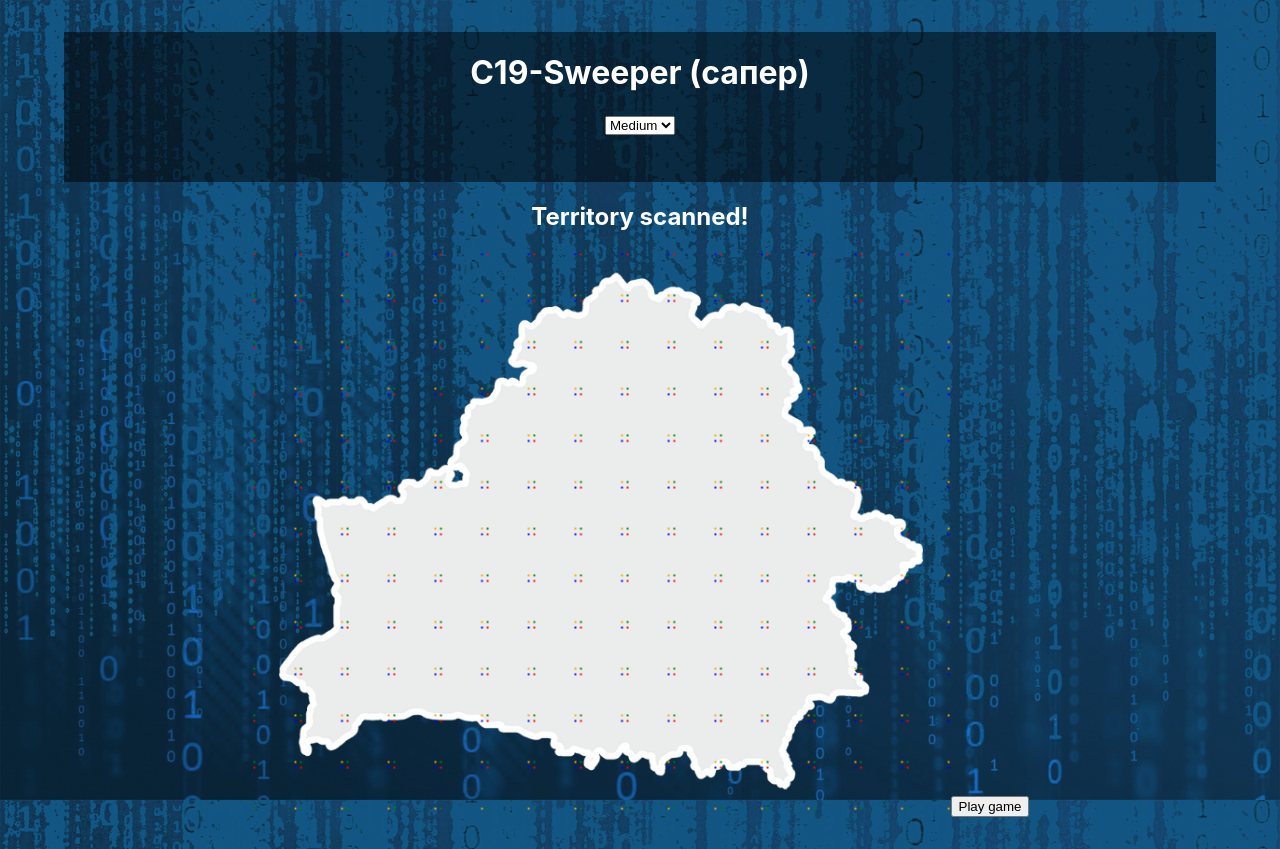
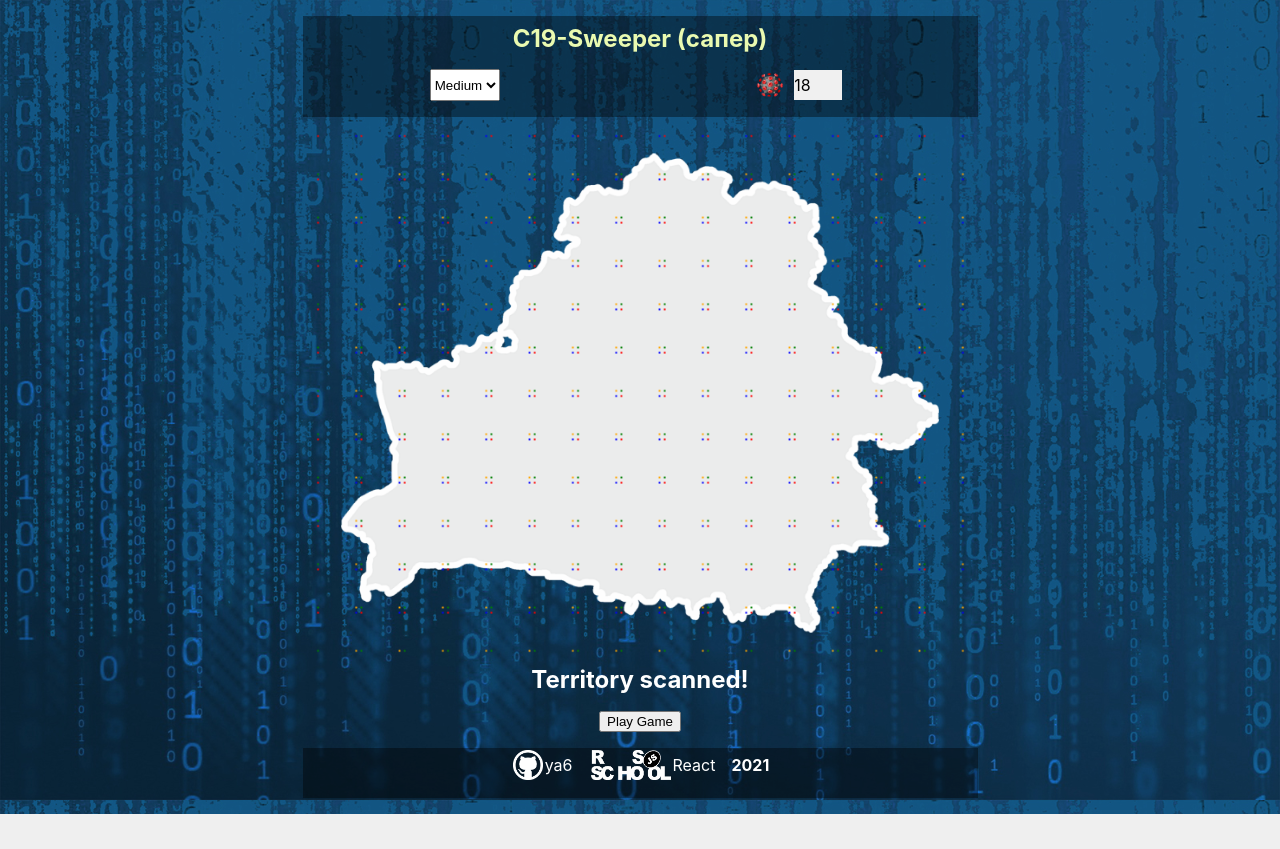
Before and after one commit to ya6/react-game, a React (Create React App) app: page / in a window 1280 px wide. After the commit the page ends 814 px from the top, so only its background shows below. Built offline with nearby package versions, Linux system fonts and the light colour scheme.

Commit message:
fix: some bugs & feat: add footer

```diff
--- a/src/App.css
+++ b/src/App.css
@@ -2,9 +2,9 @@
   text-align: center;
 
   max-width: 90%;
-  margin: 2rem auto ;
-   /* border: 1px solid red; */
-   display: flex;
+  margin: 0 auto ;
+
+  display: flex;
   flex-direction: column;
   align-items: center;
 
@@ -15,6 +15,15 @@
   color: white
 }
 
+
+.text-lime {
+  color: rgb(234, 250, 176)
+}
+
 .canvas-block {
   max-width: 90%;
 }
+
+.brd {
+  border: 1px solid yellowgreen;
+}
--- a/src/App.js
+++ b/src/App.js
@@ -4,6 +4,7 @@ import Header from "./components/header";
 import Field from "./components/field";
 import _random from "./helpers/_random";
 import back_url from "./assets/img/dig_bel_2+.png";
+import Footer from "./components/footer";
 
 class App extends Component {
   state = {
@@ -27,7 +28,6 @@ class App extends Component {
   removed_canvasRef = React.createRef();
 
   fieldSizeHandler = (e) => {
-    console.log("fieldSizeHandler ", e.target.value);
 
     const _field_size_factor = e.target.value;
 
@@ -43,7 +43,6 @@ class App extends Component {
   };
 
   componentDidMount() {
-    console.log("App componentDidMount");
 
     const _screenWidth =
       window.innerWidth ||
@@ -54,11 +53,7 @@ class App extends Component {
       document.documentElement.clientHeight ||
       document.body.clientHeight;
 
-
-
     this.setNewField();
-
-
 
     this.setState({
       screenWidth: _screenWidth,
@@ -71,7 +66,6 @@ class App extends Component {
 
     const { fieldWidth, fieldHeight, size, imageWidth } = this.state;
 
-
     const _screenWidth =
       window.innerWidth ||
       document.documentElement.clientWidth ||
@@ -80,7 +74,6 @@ class App extends Component {
       window.innerHeight ||
       document.documentElement.clientHeight ||
       document.body.clientHeight;
-
 
     const _spots = Math.floor(fieldWidth * fieldHeight * 0.1);
     const _imageRatio = imageWidth / (fieldWidth * size);
@@ -211,7 +204,6 @@ class App extends Component {
 
       // set bombs
       let b = 0;
-      console.log("spots", this.state.spots);
       while (b < _spots) {
         const _y = _random(0, fieldHeight - 1);
         const _x = _random(0, fieldWidth - 1);
@@ -262,45 +254,38 @@ class App extends Component {
       }
     });
 
+    //set main map blok size ratio
 
-    //set main map blok size ratio
-      console.log('_screenWidth',_screenWidth);
-      console.log('_screenHeight', _screenHeight);
-      //1024×768_screenWidth
-      const _safe_width = _screenWidth - _screenWidth * 0.1;
-      const _safe_height = _screenHeight - _screenHeight * 0.1 - 150;
+    const _safe_width = _screenWidth - _screenWidth * 0.1;
+    const _safe_height = _screenHeight - _screenHeight * 0.1 - 150;
 
-      console.log('_safe_width',_safe_width);
-      console.log('_safe_height', _safe_height);
+    const _x_screenRatio = (_safe_width / (fieldWidth * size)).toFixed(1);
 
-      const _x_screenRatio = (_safe_width / (fieldWidth * size)).toFixed(1);
-
-      const _y_screenRatio = (_safe_height / (fieldHeight * size)).toFixed(1);
-      console.log("x y", _x_screenRatio, _y_screenRatio);
-
-      const _screenRatio = _x_screenRatio <= _y_screenRatio ? _x_screenRatio : _y_screenRatio
-    console.log('_screenRatio !!',_screenRatio);
-     ;
+    const _y_screenRatio = (_safe_height / (fieldHeight * size)).toFixed(1);
 
 
-    this.setState({ field: _arr, spots: _spots, imageRatio: _imageRatio,
-       screenRatio: _screenRatio });
+    const _screenRatio =
+      _x_screenRatio <= _y_screenRatio ? _x_screenRatio : _y_screenRatio;
+
+    this.setState({
+      field: _arr,
+      spots: _spots,
+      imageRatio: _imageRatio,
+      screenRatio: _screenRatio,
+      gameOver: false
+
+    });
   };
 
   componentDidUpdate(prevProps, prevState) {
-    console.log(
-      "App componentDidUpdate",
-      prevState.field_size_factor,
-      this.state.field_size_factor,
-      this.state.fieldWidth
-    );
+
     if (prevState.field_size_factor !== this.state.field_size_factor) {
       this.setNewField();
     }
-
   }
 
   leftClickHandler = (block) => {
+  //  console.log('leftClickHandler');
     let _gameOver = this.state.gameOver;
     const _arr = this.state.field;
 
@@ -310,7 +295,6 @@ class App extends Component {
 
     switch (block.val) {
       case -1:
-        console.log("boom");
 
         _gameOver = true;
 
@@ -336,10 +320,15 @@ class App extends Component {
   };
 
   rightClickHandler = (e, block) => {
+
+    const _gameOver = this.state.gameOver;
+
+    if (_gameOver) {
+      return;
+    }
+
     e.preventDefault();
-    console.log("rightClickHandler", block);
-
-    const _arr = this.state.field;
+       const _arr = this.state.field;
     _arr[block.y][block.x].med = _arr[block.y][block.x].med
       ? (_arr[block.y][block.x].med = false)
       : (_arr[block.y][block.x].med = true);
@@ -391,7 +380,6 @@ class App extends Component {
   };
 
   playGame = () => {
-    console.log("playGame");
     this.setState({ playGame: true });
   };
 
@@ -402,6 +390,7 @@ class App extends Component {
       fieldWidth,
       fieldHeight,
       size,
+      spots,
       playGame,
       screenWidth,
       screenHeight,
@@ -418,25 +407,28 @@ class App extends Component {
       };
     } else {
       _style = {
-        width: screenHeight * 0.7 * 1.25,
-        height: screenHeight * 0.7,
+        width: screenHeight * 0.65 * 1.25,
+        height: screenHeight * 0.65,
       };
     }
 
     return (
       <div className="App">
         <Header
+          fieldWidth={fieldWidth}
+          size={size}
+          spots = {spots}
+          screenRatio={screenRatio}
           field_size_factor={field_size_factor}
           fieldSizeHandler={this.fieldSizeHandler}
         />
 
         {playGame === false ? (
           <div className="canvas-block">
+            <canvas style={_style} ref={this.removed_canvasRef}></canvas>
             <h2 className="text-white">Territory scanned!</h2>
-            <canvas style={_style} ref={this.removed_canvasRef}></canvas>
             <button type="button" onClick={this.playGame}>
-              {" "}
-              Play game{" "}
+              Play Game
             </button>
           </div>
         ) : null}
@@ -453,6 +445,10 @@ class App extends Component {
             rightClickHandler={this.rightClickHandler}
           />
         ) : null}
+        <Footer
+          size={size}
+          fieldWidth={fieldWidth}
+          screenRatio={screenRatio} />
       </div>
     );
   }
--- a/src/components/field-block/field-block.style.css
+++ b/src/components/field-block/field-block.style.css
@@ -1,6 +1,5 @@
 .field-block {
-    /* width: 3rem;
-    height: 3rem; */
+
    position: absolute;
     /* background: rgb(206, 225, 177); */
     border: 1px solid rgb(174, 173, 173);
--- a/src/components/field/field.component.jsx
+++ b/src/components/field/field.component.jsx
@@ -30,7 +30,7 @@ const Field = ( { field, fieldWidth, fieldHeight, size, rightClickHandler,
     }
 
     const _style = {
-        width: fieldWidth * size* screenRatio,
+        width: fieldWidth * size * screenRatio,
         height: fieldHeight * size * screenRatio,
       };
 
--- a/src/components/field/field.style.css
+++ b/src/components/field/field.style.css
@@ -1,14 +1,6 @@
 .field {
 
+position: relative;
+/* background: rgba(0,0,0, 0.1); */
 
-    /* height: 40rem; */
-position: relative;
-
-border: 2px solid blue;
-
-  /* border: 2px solid blue;
-  border-radius: 10px;
-  box-sizing: content-box;
-  background: grey;
-  box-shadow: 4px 4px 8px 0 rgba(0, 0, 0, 0.5); */
 }
--- /dev/null
+++ b/src/components/footer/footer.component.jsx
@@ -0,0 +1,38 @@
+import github_logo from "../../assets/img/github-logo_white.png";
+import rs_logo from "../../assets/img/rs_school_js.png";
+import "./footer.style.css";
+
+const Footer = (props) => {
+  const { fieldWidth, size, screenRatio } = props;
+
+  const _style = {
+    width: fieldWidth * size * screenRatio,
+  };
+  return (
+    <div className="header-footer text-white" style={_style}>
+      <div className="d-flex  d-f-just-content-center" >
+
+        <div className="d-flex">
+          <img className="github" src={github_logo} alt="github_logo" />
+          <a href="https://github.com/ya6" className="">
+            ya6
+          </a>
+        </div>
+
+        <div className="d-flex">
+          <img className="rsschool" src={rs_logo} alt="rs_logo" />
+          <a href="https://rs.school/react/" className="">
+            React
+          </a>
+        </div>
+
+        <div className="d-flex">
+          <div>
+            <strong>2021</strong>
+          </div>
+        </div>
+      </div>
+    </div>
+  );
+};
+export default Footer;
--- /dev/null
+++ b/src/components/footer/footer.style.css
@@ -0,0 +1,36 @@
+
+.github {
+
+	width: 30px;
+	height: 30px;
+
+
+	background-size: contain;
+	background-repeat: no-repeat;
+	background-position: center center;
+	padding: 2px;
+
+}
+
+.rsschool {
+
+	width: 80px;
+	height: 30px;
+
+	background-size: contain;
+	background-repeat: no-repeat;
+	background-position: center center;
+	padding: 2px;
+
+
+}
+
+.d-f-just-content-center {
+    justify-content: center;
+
+}
+
+a {
+    color: white;
+    text-decoration: none;
+    margin-right: 1rem }
--- /dev/null
+++ b/src/components/footer/index.js
@@ -0,0 +1,2 @@
+import Footer from "./footer.component";
+export default Footer;
--- a/src/components/header/header.component.jsx
+++ b/src/components/header/header.component.jsx
@@ -1,16 +1,35 @@
 import "./header.style.css";
+import c19 from "../../assets/img/c19.png";
 const Header = (props) => {
-  const  {field_size_factor, fieldSizeHandler } = props;
+  const {
+    field_size_factor,
+    fieldSizeHandler,
+    fieldWidth,
+    size,
+    screenRatio,
+    spots,
+  } = props;
+
+  const _style = {
+    width: fieldWidth * size * screenRatio
+  };
   return (
-    <div className="header">
-      <h1 className="text-white">C19-Sweeper (сапер)</h1>
+    <div className="header-footer" style={_style}>
+      <h2 className="text-lime">C19-Sweeper (сапер)</h2>
+      <div className="header-setting-container">
         <select value={field_size_factor} onChange={fieldSizeHandler}>
           <option value="2">Small</option>
           <option value="3">Medium</option>
           <option value="4">Large</option>
           <option value="5">Super</option>
         </select>
-
+        <div className="d-flex">
+          <img src={c19} alt="c-19" />
+          <div className="header-setting-container--box d-flex">
+            <div>{spots}</div>
+          </div>
+        </div>
+      </div>
     </div>
   );
 };
--- a/src/components/header/header.style.css
+++ b/src/components/header/header.style.css
@@ -1,6 +1,46 @@
-.header {
-    width: 100%;
-    height: 150px;
+.header-footer {
+    /* width: 100%; */
+   padding-bottom: 1rem;
     /* border: 1px solid greenyellow; */
-    background: rgba(0,0,0, 0.5);
+    background: rgba(0,0,0, 0.4);
+    box-sizing: border-box;
+    margin-top: 1rem;
+    margin-bottom: 1rem;
 }
+
+h2 {
+    margin-top: 0.5rem;
+    margin-bottom: 1rem;
+
+
+}
+
+
+.header-setting-container {
+    display: flex;
+    justify-content: space-around;
+}
+
+.header-setting-container img {
+  width: 2rem;
+}
+
+.header-setting-container--box {
+    width: 3rem;
+    height: 1.9rem;
+    margin: 0 0.5rem;
+
+    background: rgb(240, 240, 240);
+
+}
+.d-flex {
+
+
+    display: flex;
+
+    align-items:center
+}
+
+.d-f-just-content-space-around {
+    justify-content: space-around;
+}
```
Also changed, not shown: src/assets/img/github-logo_white.png (added), src/assets/img/rs_school_js.png (added). Lines whose indentation alone changed are shown as unchanged.
